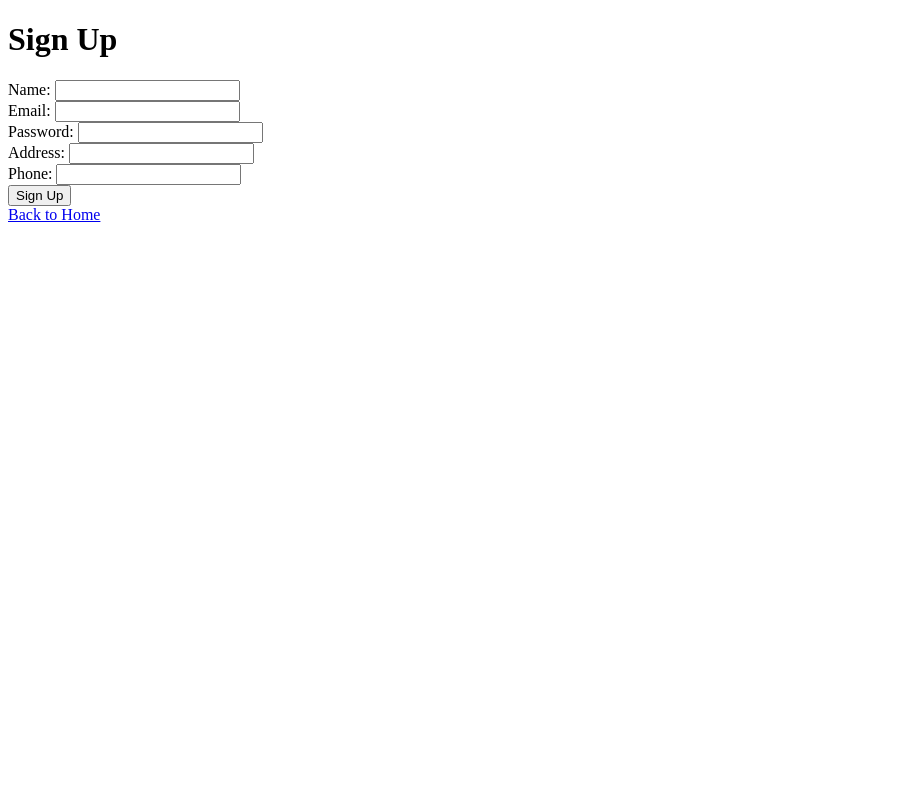
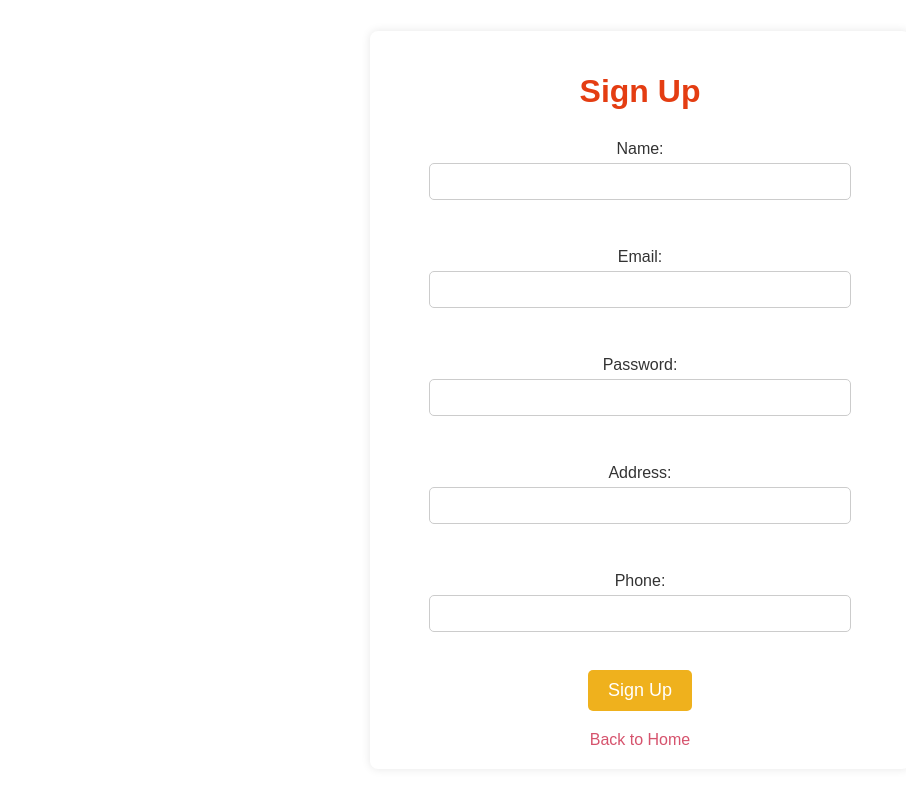
Before and after one commit to Chaitanya2004kabra/Grocery-Store-App, a Flask app: page /signup in a window 1280 px wide. Shown: the whole page, without its empty margins (0-906 px from the left). Run offline with Flask 3, Linux system fonts and the light colour scheme.

Commit message:
Update signup.html
css

```diff
--- a/templates/signup.html
+++ b/templates/signup.html
@@ -2,8 +2,76 @@
 <html>
 <head>
     <title>Sign Up</title>
+    <style>
+        body {
+            font-family: Arial, sans-serif;
+            background-color: #EBE9EI; /* Light background color */
+            margin: 0;
+            padding: 0;
+            display: flex;
+            justify-content: center;
+            align-items: center;
+            height: 100vh;
+        }
+        .container {
+            text-align: center;
+            padding: 20px;
+            background-color: #FFFFFF; /* White background for the container */
+            box-shadow: 0 0 10px rgba(0, 0, 0, 0.1);
+            border-radius: 8px;
+            width: 80%;
+            max-width: 500px; /* Limit the width for larger screens */
+        }
+        h1 {
+            color: #E43D12; /* Heading color */
+            margin-bottom: 20px;
+        }
+        form {
+            display: flex;
+            flex-direction: column;
+            align-items: center;
+        }
+        label {
+            margin-top: 10px;
+            font-size: 16px;
+            color: #333333;
+            display: block;
+        }
+        input {
+            margin: 5px 0 20px;
+            padding: 10px;
+            border: 1px solid #cccccc;
+            border-radius: 5px;
+            width: 100%;
+            max-width: 400px; /* Limit input width */
+        }
+        button {
+            background-color: #EFB11D; /* Button background color */
+            color: #FFFFFF; /* Button text color */
+            border: none;
+            padding: 10px 20px;
+            font-size: 18px;
+            border-radius: 5px;
+            cursor: pointer;
+            transition: background-color 0.3s;
+        }
+        button:hover {
+            background-color: #E43D12; /* Button hover background color */
+        }
+        a {
+            text-decoration: none;
+            color: #D6536D; /* Link color */
+            display: inline-block;
+            margin-top: 20px;
+            font-size: 16px;
+        }
+        a:hover {
+            color: #E43D12; /* Link hover color */
+        }
+    </style>
 </head>
 <body>
+    <div class="container">
         <h1>Sign Up</h1>
         <form method="post">
             <label for="name">Name:</label>
@@ -19,5 +87,6 @@
             <button type="submit">Sign Up</button>
         </form>
         <a href="{{ url_for('index') }}">Back to Home</a>
+    </div>
 </body>
 </html>
```
Lines whose indentation alone changed are shown as unchanged.
